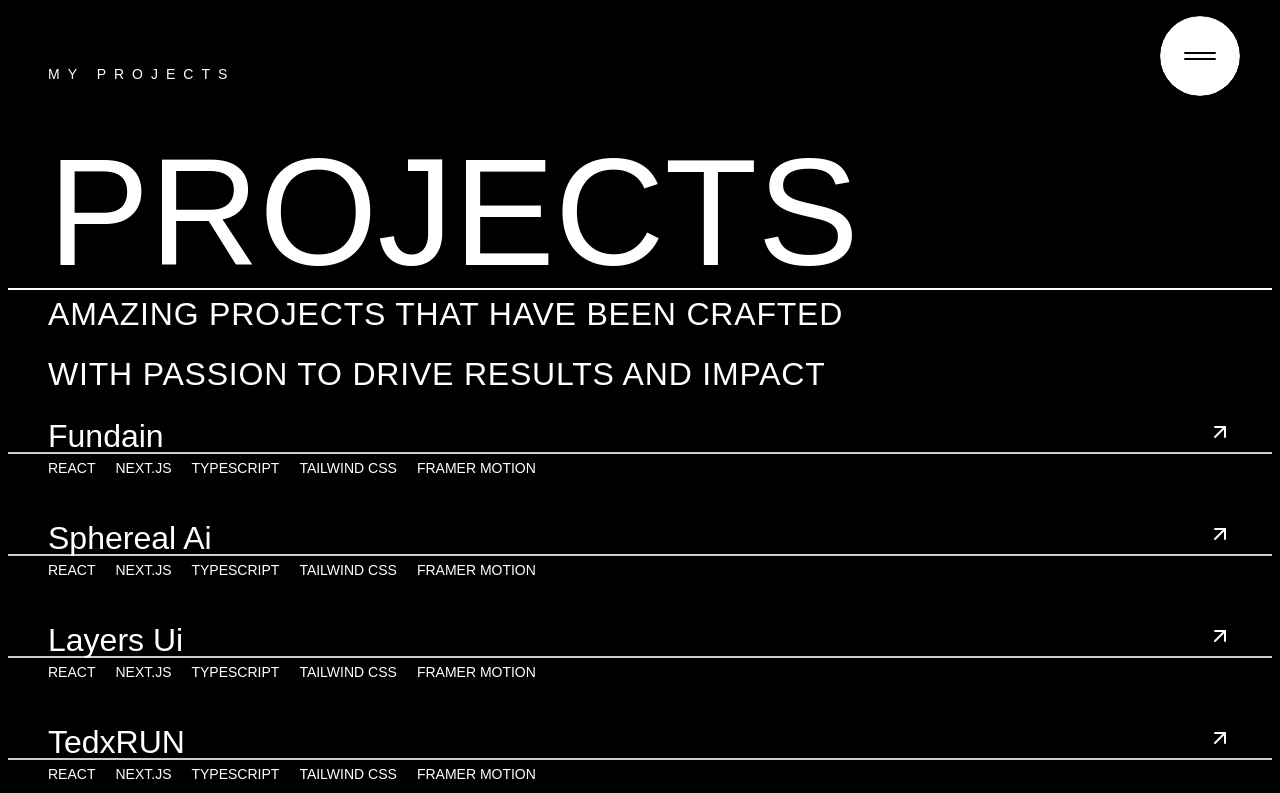
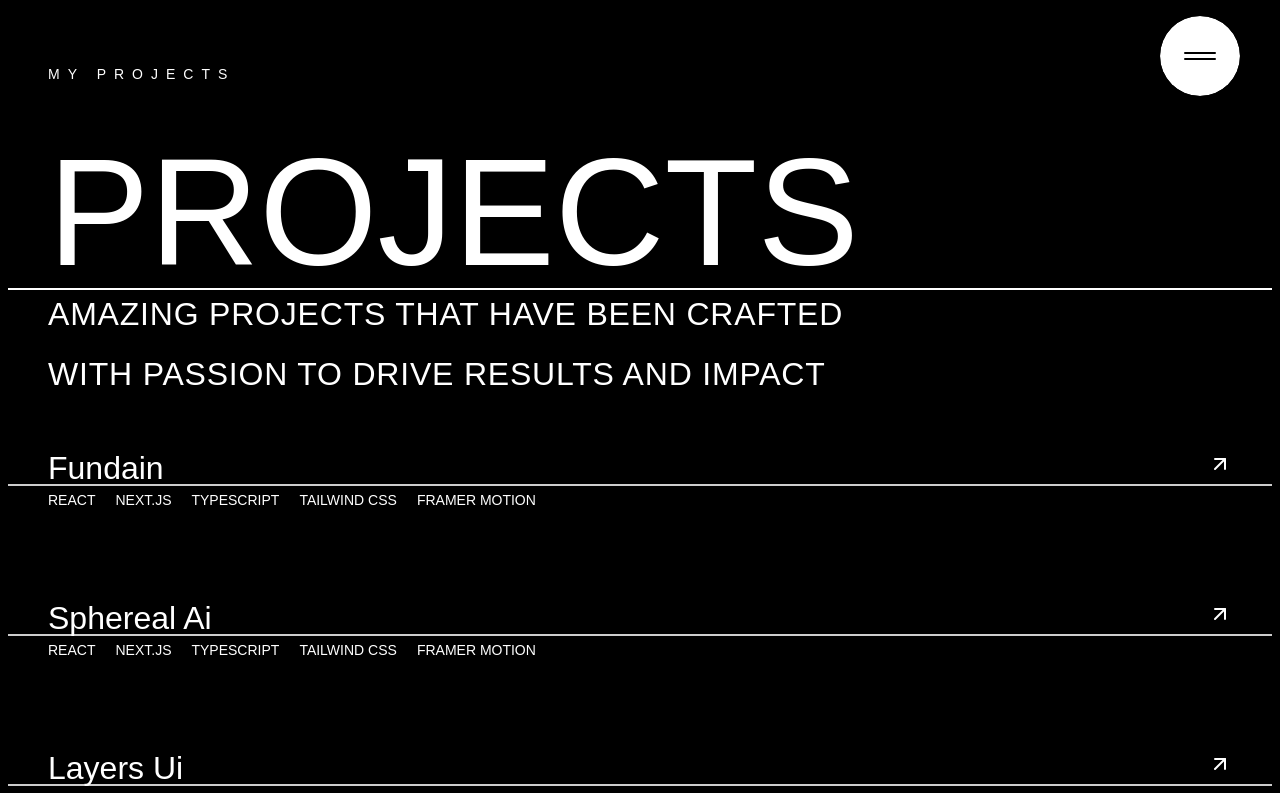
Before and after one commit to OyedejiEnoch/enoch-oyedeji, a Next.js app: page /projects in a window 1280 px wide. Shown: the top 793 px of the page. Built offline with nearby package versions, Linux system fonts and the light colour scheme; a web font is replaced by a local one.

Commit message:
update ui

```diff
--- a/src/app/projects/page.tsx
+++ b/src/app/projects/page.tsx
@@ -107,9 +107,9 @@ const handleMouseLeave = (index:any) => {
     <section id="projects" className='bg-black text-white dark:bg-white flex flex-col min-h-screen px-2'>
       <AnimatedHeaderSection text={text} subtitle={'My Projects'} title={'Projects'} textColor={'text-white'} withScrollTrigger={true} />
 
-      <div className='relative flex flex-col font-light' onMouseMove={handleMouseMove}>
+      <div className='relative flex flex-col font-light mb-10' onMouseMove={handleMouseMove}>
         {allProjects.map((project, index)=>(
-          <Link href={`/projects/${project.id}`} key={project.id}>
+          <Link href={`/projects/${project.id}`} key={project.id} className='mb-4 mt-8'>
             <div  id='project' key={project.id} className="relative flex flex-col gap-1 cursor-pointer group md:gap-0 py-5"
              onMouseEnter={()=>handleMouseEnter(index)}
             onMouseLeave={()=>handleMouseLeave(index)}
--- a/src/constants/index.ts
+++ b/src/constants/index.ts
@@ -135,7 +135,7 @@ export const navLinks = [
     github:'https://github.com/OyedejiEnoch/anon'
     },
     {
-      id:'5',
+      id:'7',
       title:"Snap's Portfolio",
       image:"/snapPortfolio/img1.png",
       description:"an amazing, short and minimalistic Photographer Portfolio, which is more of a landing page, displaying the craft of phography.",
@@ -153,7 +153,7 @@ export const navLinks = [
     github:"https://github.com/OyedejiEnoch/Snap-s-Portfolio"
     },
     {
-      id:'6',
+      id:'8',
       title:"Attio",
       image:"/attio/img1.png",
       description:"an amazing CRM landing page called Attio which is an amazing Landing page modern design brought to life with smooth simple animations and seamless interactions, From design to deployment, this project bridges the gap between aesthetics and performance!",
@@ -171,7 +171,7 @@ export const navLinks = [
     github:"https://github.com/OyedejiEnoch/Attio"
     },
     {
-      id:'7',
+      id:'9',
       title:"Performance Ui",
       image:"/performance/img1.png",
       description:"Performance is an amazing landing page UI, with smooth UI interactions and animations, bringing to life the beauty of modern day websites. Implemented the landing page with React and Next.js, and Typescript to build lightning-fast, SEO-friendly websites ",
@@ -189,7 +189,7 @@ export const navLinks = [
     github:"https://github.com/OyedejiEnoch/Performance-ui"
     },
     {
-      id:'8',
+      id:'10',
       title:"Edschool",
       image:"/Edschool/img1.png",
       description:" Full-Stack School Admin Dashboard for School Management! Have been working on this for a while now, a dashboard designed to simplify school management and improve efficiency for both students, parents, teachers, and administrators.",
@@ -205,7 +205,7 @@ export const navLinks = [
     github:""
     },
         {
-    id:'9',
+    id:'11',
     title:"Peculiar Tressure School Dashboard",
     image:"/peculiar/img1.png",
     fullDescription:`I had the privilege of working with Active Technologies on a large-scale project to develop a School Admin Dashboard for Peculiar Treasure School Lagos Nigeria. This was a rewarding project where significant amount of time and planning
```
